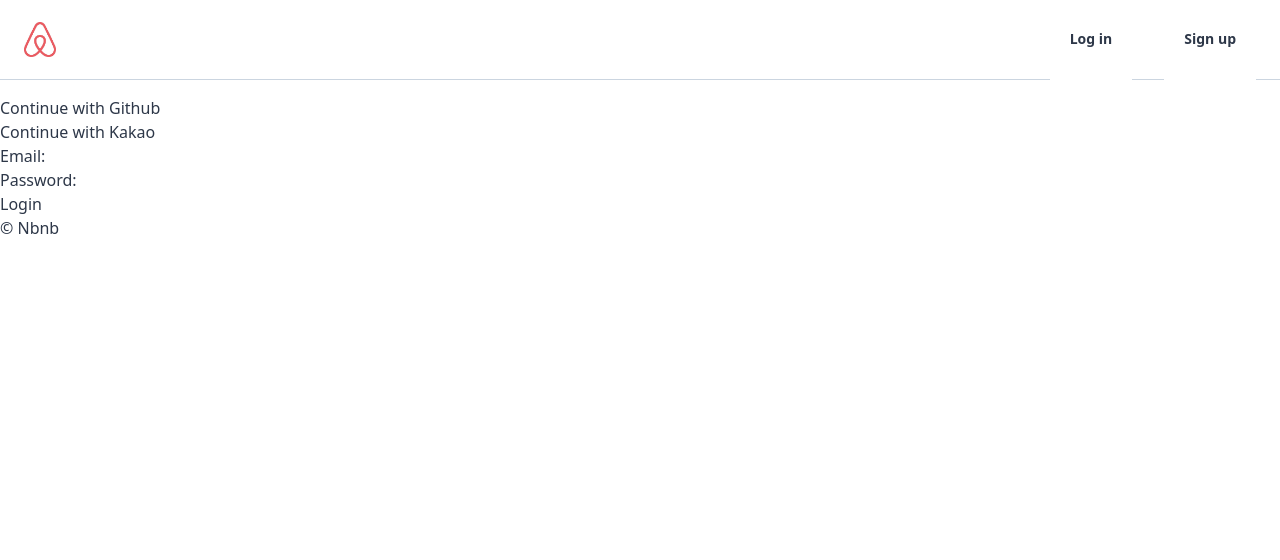
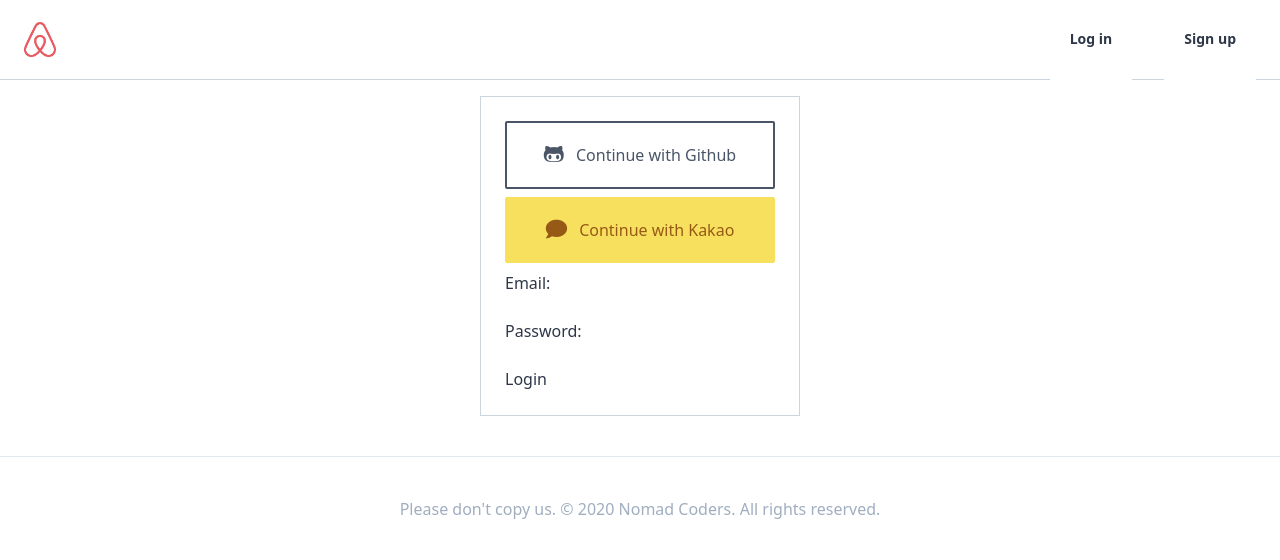
Before and after one commit to BunnnyBin/airbnb-clone, a Django app: page /users/login/ in a window 1280 px wide. Shown: the top 560 px of the page. Run offline with Django 3.2, Linux system fonts and the light colour scheme; style sheets or scripts are compiled from the project's sources; some libraries are stand-ins or nearby versions.

Commit message:
#20.8 Footer, Social Login

```diff
--- a/templates/partial/footer.html
+++ b/templates/partial/footer.html
@@ -1,3 +1,7 @@
-<footer>
-    &copy; Nbnb
+<footer class="container mx-auto text-center py-10 border-t font-medium text-gray-500">
+    <span>
+        Please don't copy us.
+    </span>
+    <span>&copy; 2020 Nomad Coders. All rights reserved.</span>
+
 </footer>
--- a/templates/partial/room_card.html
+++ b/templates/partial/room_card.html
@@ -1,4 +1,5 @@
 <div class="w-1/4 mb-10 px-2 overflow-hidden">
+    <a href="{% url 'rooms:detail' room.pk %}">
         <div class="w-full h-64 bg-cover bg-center rounded-lg mb-2"
              style="background-image: url({{ room.first_photo }});"></div>
         <div class="flex justify-between mb-2">
@@ -13,4 +14,5 @@
         </span>
         </div>
         <span class="text-black w-11/12 block truncate">{{ room.name }}</span>
+    </a>
 </div>
--- a/templates/partial/social_login.html
+++ b/templates/partial/social_login.html
@@ -1,10 +1,9 @@
-<div>
-    <a href="{% url 'users:github-login' %}">
-        Continue with Github
+<div class="flex flex-col w-full">
+    <a href="{% url 'users:github-login' %}" class="w-full border-2 font-medium text-gray-700 mb-2 border-gray-700 text-center rounded-sm py-5">
+        <i class="fab fa-github-alt mr-2 fa-lg"></i> Continue with Github
+    </a>
+
+    <a href="{% url 'users:kakao-login' %}" class="w-full border font-medium text-yellow-800 mb-2 border-yellow-400 text-center rounded-sm py-5 bg-yellow-400 ">
+        <i class="fas fa-comment mr-2 fa-lg"></i> Continue with Kakao
     </a>
 </div>
-<div>
-    <a href="{% url 'users:kakao-login' %}">
-        Continue with Kakao
-    </a>
-</div>
--- a/templates/users/login.html
+++ b/templates/users/login.html
@@ -8,11 +8,12 @@
 {% endblock %}
 
 {% block content %}
+    <div class="container lg:w-5/12 md:w-1/2 xl:w-1/4 mx-auto my-10 flex flex-col items-center border p-6 border-gray-400">
         {% include 'partial/social_login.html' %}
-
         <form method="POST" action="{% url "users:login" %}">
             {% csrf_token %}
             {{ form.as_p }}
             <button>Login</button>
         </form>
+    </div>
 {% endblock %}
```
Lines whose indentation alone changed are shown as unchanged.
